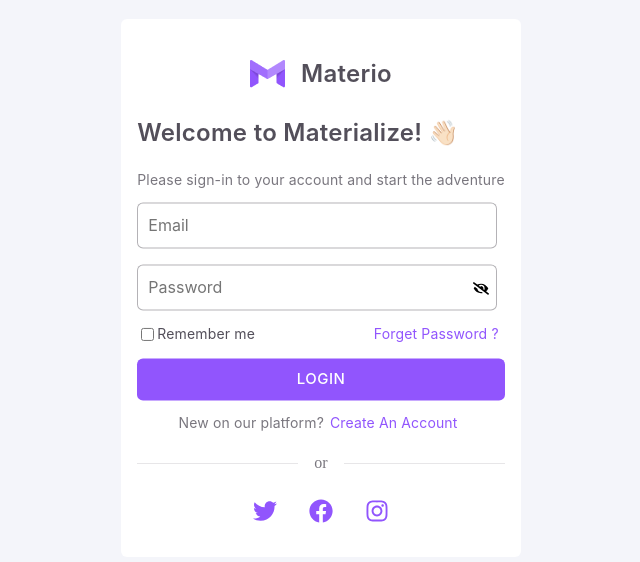
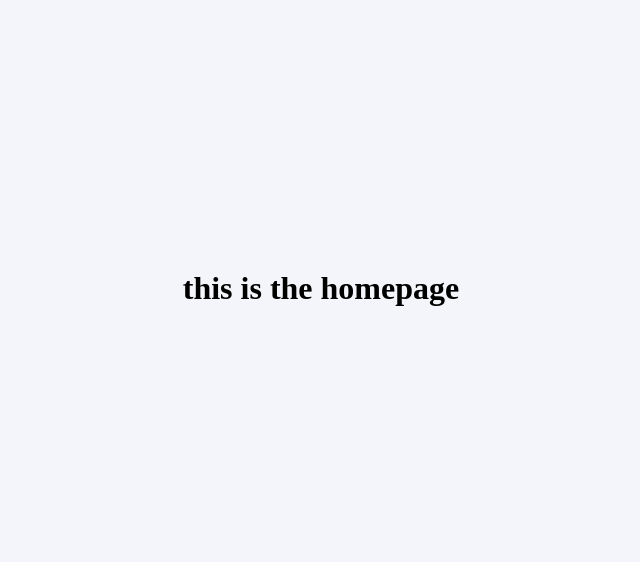
Before and after one commit to kaleabd/yeneta-mern-bootcamp, a React (Vite) app in the folder materio/: page / in a window 1280 px wide. Shown: the part 112-674 px from the top of the page, without its empty margins (319-959 px from the left). Built offline with nearby package versions, Linux system fonts and the light colour scheme.

Commit message:
fixed the routes based on the second react class, and learned about navigate component

```diff
--- a/materio/src/App.jsx
+++ b/materio/src/App.jsx
@@ -1,14 +1,18 @@
-import React from "react";
-import { Routes, Route } from "react-router-dom";
+import React, {useState} from "react";
+import { Routes, Route, Navigate } from "react-router-dom";
 import "./App.css";
 import Login from "./pages/Login/Login";
 import Register from "./pages/Register/Register";
+import Home from "./pages/Home/Home";
 
 const App = () => {
+  const [isLogged, setIsLogged] = useState(true);
+
   return (
     <div className="main-container">
       <Routes>
-        <Route path="/" element={<Login />} />
+        <Route path="/" element={isLogged ? <Home /> : <Navigate to='/login' replace={true}/>} />
+        <Route path="/login" element={<Login />} />
         <Route path="/register" element={<Register />} />
       </Routes>
     </div>
--- /dev/null
+++ b/materio/src/pages/Home/Home.css
@@ -0,0 +1,9 @@
+.flex{
+    display: flex;
+}
+.justify-center{
+    justify-content: center;
+}
+.w-full{
+    width: 100%;
+}
--- /dev/null
+++ b/materio/src/pages/Home/Home.jsx
@@ -0,0 +1,12 @@
+import React from 'react'
+import './Home.css'
+
+const Home = () => {
+  return (
+    <div className='flex justify-center w-full'>
+        <h1>this is the homepage</h1>
+    </div>
+  )
+}
+
+export default Home
```
